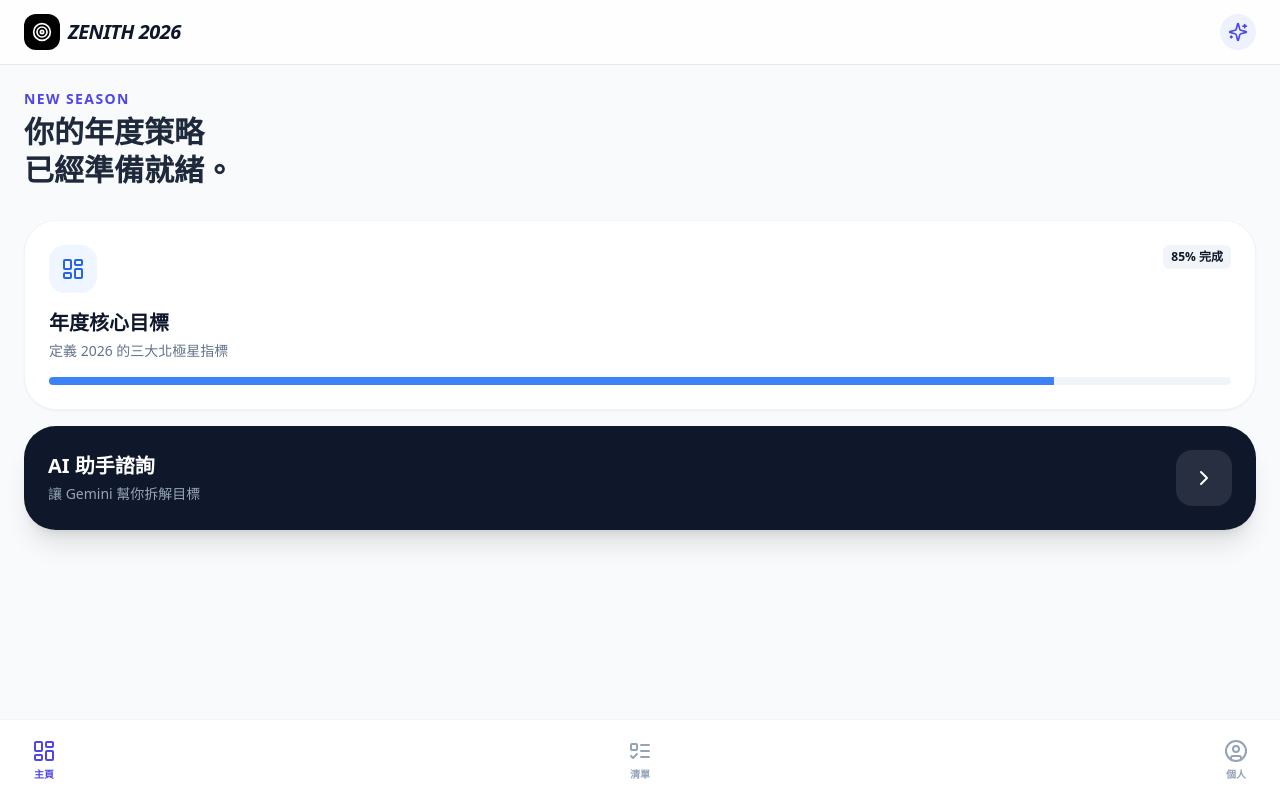
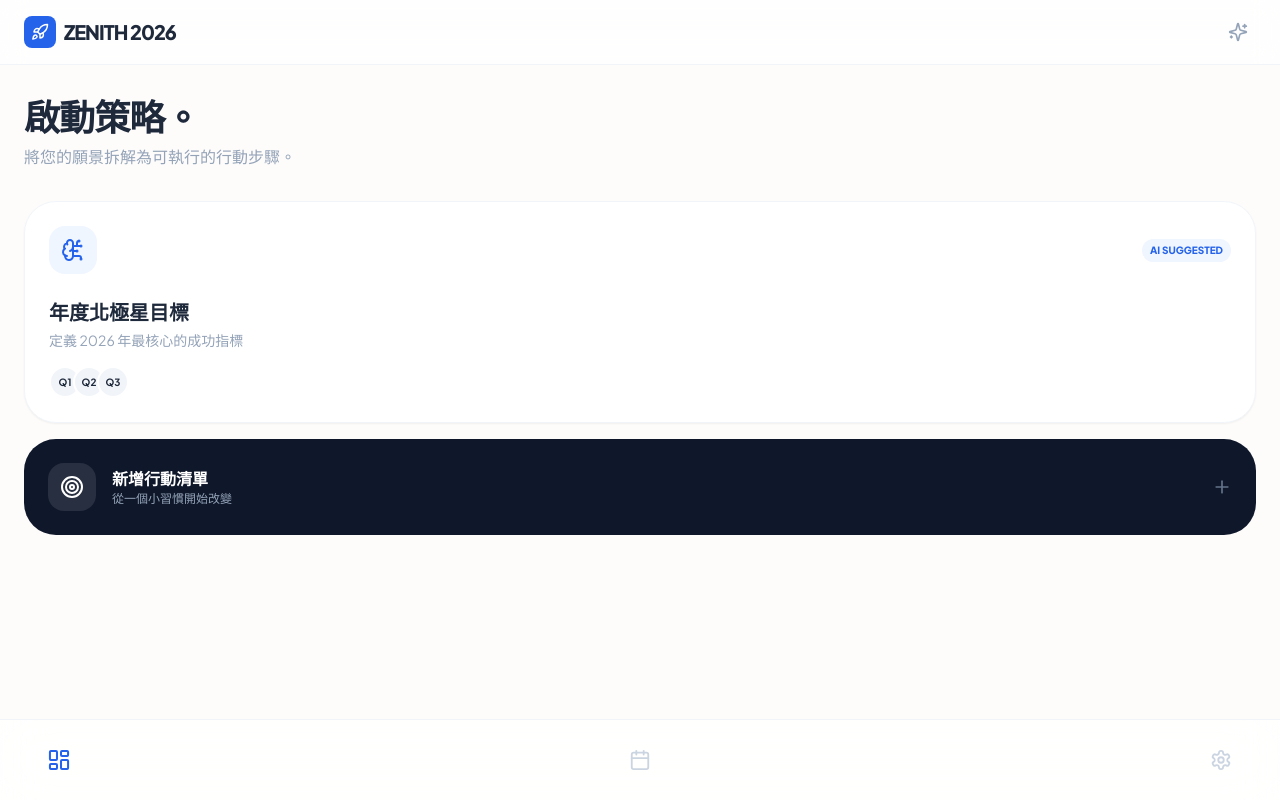
Before and after one commit to dorayu-create/test, a React (Vite) app: page / in a window 1280 px wide. Built offline with nearby package versions, Linux system fonts and the light colour scheme.

Commit message:
index.tsx

```diff
--- a/index.tsx
+++ b/index.tsx
@@ -1,89 +1,109 @@
-import React, { useState } from 'react';
+import React, { useState, useEffect } from 'react';
 import { createRoot } from 'react-dom/client';
 import {
-  Target,
-  Sparkles,
-  ChevronRight,
-  LayoutDashboard,
-  ListTodo,
-  UserCircle
+  Target, Sparkles, ChevronRight, LayoutDashboard,
+  Calendar, Settings, BrainCircuit, Rocket, Plus
 } from 'lucide-react';
+import { GoogleGenerativeAI } from "@google/genai";
 
 const App = () => {
-  const [activeTab, setActiveTab] = useState('home');
+  const [activeTab, setActiveTab] = useState('dashboard');
+  const [loading, setLoading] = useState(false);
+
+  // 預留 Gemini API 邏輯
+  const generateStrategy = async () => {
+    setLoading(true);
+    // 這裡填入你的 API Key
+    const genAI = new GoogleGenerativeAI("YOUR_API_KEY_HERE");
+    const model = genAI.getGenerativeModel({ model: "gemini-1.5-flash" });
+
+    try {
+      // 模擬 AI 生成邏輯
+      console.log("AI 正在規劃 2026 策略...");
+    } catch (err) {
+      console.error("AI 生成失敗", err);
+    } finally {
+      setLoading(false);
+    }
+  };
 
   return (
-    <div className="flex flex-col h-screen bg-slate-50 text-slate-900 font-sans">
-      {/* 頂部導航 - 自動避開 iOS 瀏海 */}
-      <header className="bg-white/80 backdrop-blur-md border-b border-slate-200 px-6 pt-[env(safe-area-inset-top)] sticky top-0 z-20">
+    <div className="flex flex-col h-screen bg-[#fdfcfb] text-[#1e293b]">
+      {/* 頂部標題 */}
+      <header className="px-6 pt-[env(safe-area-inset-top)] bg-white/70 backdrop-blur-md border-b border-slate-100">
         <div className="h-16 flex items-center justify-between">
           <div className="flex items-center gap-2">
-            <div className="w-9 h-9 bg-black rounded-xl flex items-center justify-center">
-              <Target className="text-white" size={20} />
+            <div className="w-8 h-8 bg-blue-600 rounded-lg flex items-center justify-center">
+              <Rocket className="text-white" size={18} />
             </div>
-            <h1 className="text-xl font-extrabold tracking-tight italic">ZENITH 2026</h1>
+            <span className="font-black tracking-tighter text-xl">ZENITH 2026</span>
           </div>
-          <button className="p-2 bg-indigo-50 text-indigo-600 rounded-full active:scale-90 transition-transform">
-            <Sparkles size={20} />
+          <button onClick={generateStrategy} className="p-2 hover:bg-blue-50 rounded-full transition-colors">
+            <Sparkles className={loading ? "animate-pulse text-blue-600" : "text-slate-400"} size={20} />
           </button>
         </div>
       </header>
 
       {/* 內容區 */}
-      <main className="flex-1 overflow-y-auto p-6 pb-32">
-        <section className="mb-8">
-          <p className="text-indigo-600 font-bold text-sm mb-1 uppercase tracking-widest">New Season</p>
-          <h2 className="text-3xl font-black text-slate-800 leading-tight">
-            你的年度策略<br/>已經準備就緒。
-          </h2>
-        </section>
+      <main className="flex-1 overflow-y-auto px-6 py-8 pb-32 no-scrollbar">
+        <div className="animate-fade-in">
+          <h2 className="text-4xl font-black tracking-tight mb-2">啟動策略。</h2>
+          <p className="text-slate-400 font-medium mb-8">將您的願景拆解為可執行的行動步驟。</p>
 
-        {/* 策略卡片 */}
-        <div className="space-y-4">
-          <div className="bg-white p-6 rounded-[2rem] border border-slate-100 shadow-sm active:bg-slate-50 transition-colors">
-            <div className="flex justify-between items-start mb-4">
-              <div className="p-3 bg-blue-50 text-blue-600 rounded-2xl">
-                <LayoutDashboard size={24} />
+          {/* 卡片區域 */}
+          <div className="grid gap-4">
+            <div className="bg-white p-6 rounded-[2rem] border border-slate-100 shadow-sm">
+              <div className="flex items-center justify-between mb-6">
+                <div className="bg-blue-50 p-3 rounded-2xl text-blue-600">
+                  <BrainCircuit size={24} />
+                </div>
+                <span className="text-[10px] font-black bg-blue-50 text-blue-600 px-2 py-1 rounded-full uppercase">AI Suggested</span>
               </div>
-              <span className="text-xs font-bold bg-slate-100 px-2 py-1 rounded-md">85% 完成</span>
+              <h3 className="text-xl font-bold mb-1">年度北極星目標</h3>
+              <p className="text-slate-400 text-sm mb-4">定義 2026 年最核心的成功指標</p>
+              <div className="flex -space-x-2">
+                {[1, 2, 3].map(i => (
+                  <div key={i} className="w-8 h-8 rounded-full border-2 border-white bg-slate-100 flex items-center justify-center text-[10px] font-bold">
+                    Q{i}
+                  </div>
+                ))}
+              </div>
             </div>
-            <h3 className="text-xl font-bold mb-1">年度核心目標</h3>
-            <p className="text-slate-500 text-sm mb-4">定義 2026 的三大北極星指標</p>
-            <div className="w-full bg-slate-100 h-2 rounded-full overflow-hidden">
-              <div className="bg-blue-500 h-full w-[85%]"></div>
-            </div>
-          </div>
 
-          <div className="bg-slate-900 p-6 rounded-[2rem] text-white shadow-xl flex items-center justify-between">
-            <div>
-              <h3 className="text-xl font-bold mb-1">AI 助手諮詢</h3>
-              <p className="text-slate-400 text-sm">讓 Gemini 幫你拆解目標</p>
-            </div>
-            <div className="bg-white/10 p-4 rounded-2xl">
-              <ChevronRight size={24} />
+            <div className="bg-slate-900 p-6 rounded-[2rem] text-white flex items-center justify-between group active:scale-[0.98] transition-all">
+              <div className="flex items-center gap-4">
+                <div className="bg-white/10 p-3 rounded-2xl">
+                  <Target size={24} />
+                </div>
+                <div>
+                  <h3 className="font-bold">新增行動清單</h3>
+                  <p className="text-slate-400 text-xs">從一個小習慣開始改變</p>
+                </div>
+              </div>
+              <Plus size={20} className="text-slate-500 group-hover:text-white transition-colors" />
             </div>
           </div>
         </div>
       </main>
 
-      {/* 底部導航欄 */}
-      <nav className="fixed bottom-0 left-0 right-0 bg-white/90 backdrop-blur-xl border-t border-slate-100 px-8 pb-[env(safe-area-inset-bottom)]">
+      {/* 底部導航 */}
+      <nav className="fixed bottom-0 left-0 right-0 bg-white/80 backdrop-blur-xl border-t border-slate-100 px-10 pb-[env(safe-area-inset-bottom)]">
         <div className="h-20 flex items-center justify-between">
-          <NavBtn active={activeTab === 'home'} onClick={() => setActiveTab('home')} icon={<LayoutDashboard />} label="主頁" />
-          <NavBtn active={activeTab === 'tasks'} onClick={() => setActiveTab('tasks')} icon={<ListTodo />} label="清單" />
-          <NavBtn active={activeTab === 'me'} onClick={() => setActiveTab('me')} icon={<UserCircle />} label="個人" />
+          <NavIcon icon={<LayoutDashboard size={22}/>} active />
+          <NavIcon icon={<Calendar size={22}/>} />
+          <NavIcon icon={<Settings size={22}/>} />
         </div>
       </nav>
     </div>
   );
 };
 
-const NavBtn = ({ active, icon, label, onClick }) => (
-  <button onClick={onClick} className={`flex flex-col items-center gap-1 transition-colors ${active ? 'text-indigo-600' : 'text-slate-400'}`}>
-    {React.cloneElement(icon, { size: 24 })}
-    <span className="text-[10px] font-bold">{label}</span>
+const NavIcon = ({ icon, active = false }) => (
+  <button className={`p-2 transition-all ${active ? 'text-blue-600 scale-110' : 'text-slate-300'}`}>
+    {icon}
   </button>
 );
 
-const root = createRoot(document.getElementById('root'));
+const container = document.getElementById('root');
+const root = createRoot(container);
 root.render(<App />);
```
